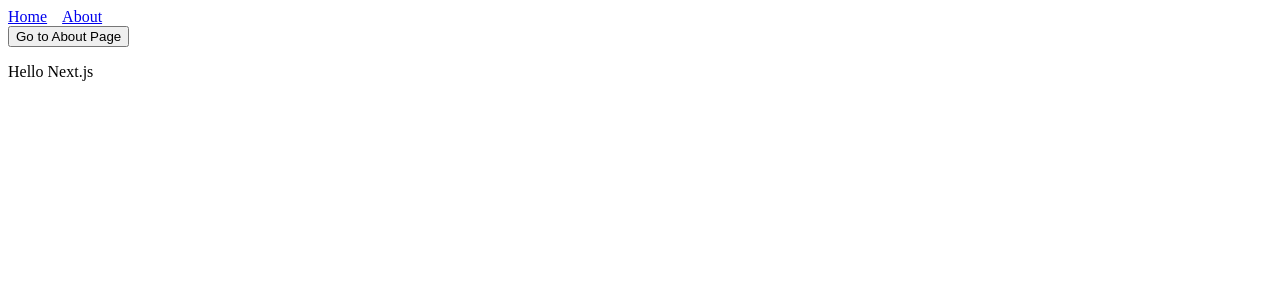
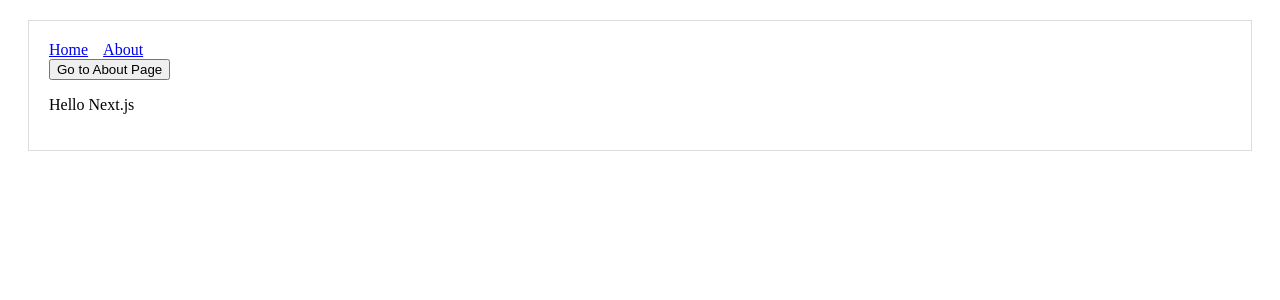
Before and after one commit to iAmNawa/nextJS, a Next.js app: page / in a window 1280 px wide. Shown: the top 300 px of the page. Built offline with nearby package versions, Linux system fonts and the light colour scheme.

Commit message:
MyLayout HOC

```diff
--- /dev/null
+++ b/pages/components/MyLayout.js
@@ -0,0 +1,16 @@
+import Header from './Header';
+
+const layoutStyle = {
+  margin: 20,
+  padding: 20,
+  border: '1px solid #DDD'
+}
+
+const Layout = props => (
+  <div style={layoutStyle}>
+    <Header />
+    {props.children}
+  </div>
+)
+
+export default Layout;
--- a/pages/index.js
+++ b/pages/index.js
@@ -1,15 +1,14 @@
 // This is the Link API
 import Link from 'next/link';
-import Header from './components/Header'
+import MyLayout from './components/MyLayout';
 
 const Index = () => (
-  <div>
-    <Header />
+  <MyLayout>
     <Link href="/about">
       <button>Go to About Page</button>
     </Link>
     <p>Hello Next.js</p>
-  </div>
+  </MyLayout>
 )
 
 export default Index;
```
